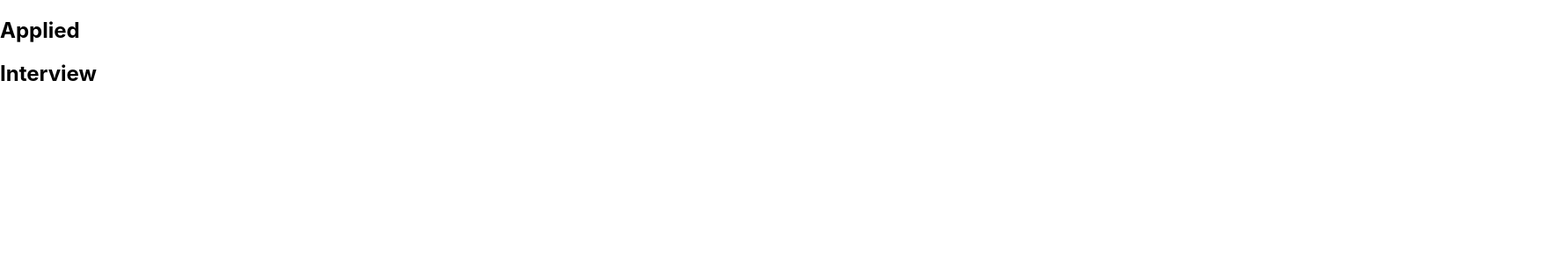
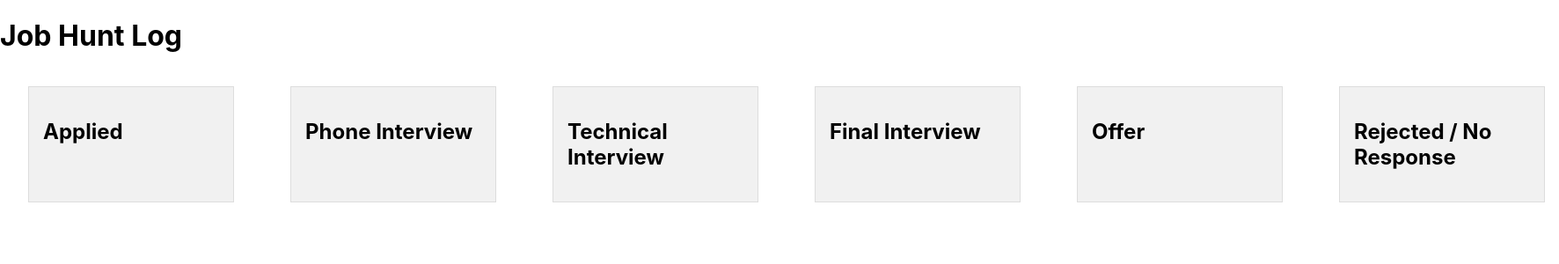
Before and after one commit to m-kwon/Job-Hunt-Log, a React (Create React App) app in the folder client/: page / in a window 1280 px wide. Shown: the top 300 px of the page at 88% size, 1772 px wide, since content can reach past the window. Built offline with nearby package versions, Linux system fonts and the light colour scheme.

Commit message:
Added very basic styling to help visualize the app

```diff
--- a/client/src/components/App.js
+++ b/client/src/components/App.js
@@ -5,6 +5,7 @@ import './App.css';
 const App = () => {
   return (
     <>
+      <h1>Job Hunt Log</h1>
       <Board />
     </>
   );
--- a/client/src/components/Board/index.js
+++ b/client/src/components/Board/index.js
@@ -1,11 +1,29 @@
 import React from 'react';
 import List from '../List';
+
+import './styles.css';
 
 const Board = () => {
   return (
     <div className="board">
-      <List listName="Applied" />
-      <List listName="Interview" />
+      <div className="list-container">
+        <List listName="Applied" />
+      </div>
+      <div className="list-container">
+        <List listName="Phone Interview" />
+      </div>
+      <div className="list-container">
+        <List listName="Technical Interview" />
+      </div>
+      <div className="list-container">
+        <List listName="Final Interview" />
+      </div>
+      <div className="list-container">
+        <List listName="Offer" />
+      </div>
+      <div className="list-container">
+        <List listName="Rejected / No Response" />
+      </div>
     </div>
   );
 };
--- /dev/null
+++ b/client/src/components/Board/styles.css
@@ -0,0 +1,10 @@
+.board {
+  display: flex;
+  flex-direction: row;
+}
+
+.list-container {
+  display: flex;
+  flex-direction: column;
+  margin: 0 16px;
+}
--- a/client/src/components/Card/index.js
+++ b/client/src/components/Card/index.js
@@ -1,4 +1,6 @@
 import React from 'react';
+
+import './styles.css';
 
 const Card = ({ card }) => {
   return (
--- /dev/null
+++ b/client/src/components/Card/styles.css
@@ -0,0 +1,6 @@
+.card {
+  background-color: #fff;
+  margin: 8px 0;
+  padding: 8px;
+  border: 1px solid #ccc;
+}
--- a/client/src/components/List/index.js
+++ b/client/src/components/List/index.js
@@ -1,6 +1,8 @@
 import React from 'react';
 import { useSelector } from 'react-redux';
 import Card from '../Card';
+
+import './styles.css';
 
 const List = ({ listName }) => {
   const cards = useSelector((state) => state.jobApplications.applications.filter((app) => app.list === listName));
--- /dev/null
+++ b/client/src/components/List/styles.css
@@ -0,0 +1,12 @@
+.list {
+  background-color: #f1f1f1;
+  padding: 16px;
+  margin: 16px;
+  border: 1px solid #ddd;
+  flex: 1;
+  min-width: 200px;
+}
+
+.list-header {
+  font-weight: bold;
+}
```
Also changed, not shown: client/src/components/App.css (line endings or trailing spaces), client/src/components/Board/styles.js (deleted), client/src/components/Card/styles.js (deleted), client/src/components/List/styles.js (deleted).
